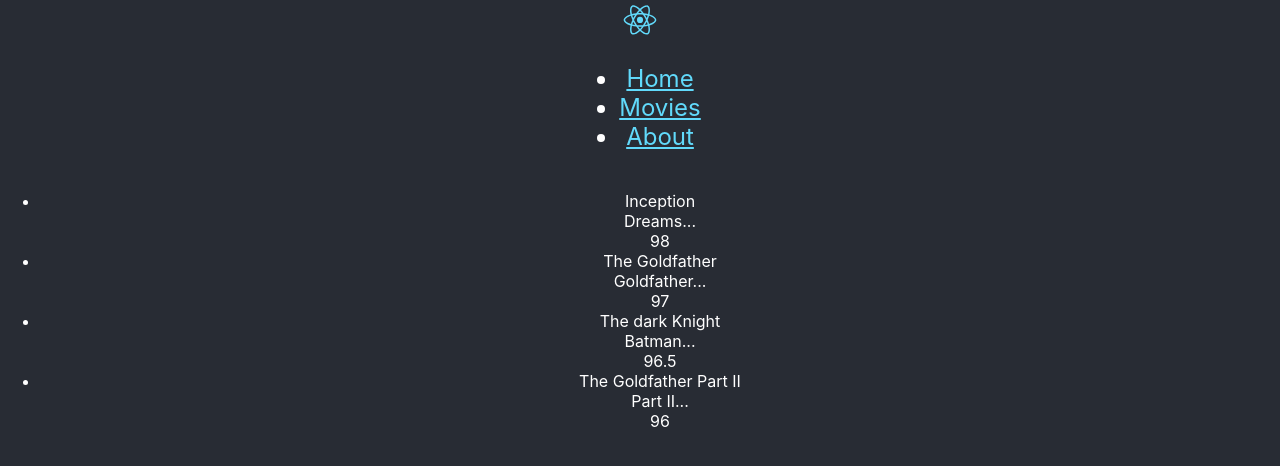
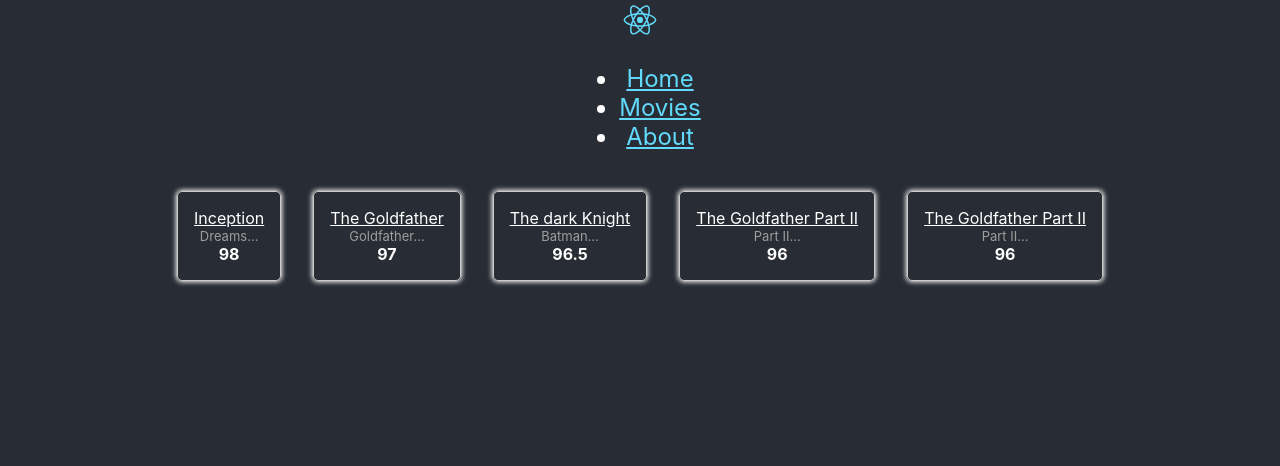
Before and after one commit to Anatoliy-13/films, a React (Create React App) app in the folder my-app/: page /movies in a window 1280 px wide. Shown: the top 466 px of the page. Built offline with nearby package versions, Linux system fonts and the light colour scheme.

Commit message:
feat:  add movie card

```diff
--- /dev/null
+++ b/my-app/src/featers/Movies/MovieCard.tsx
@@ -0,0 +1,19 @@
+import { Link } from "react-router-dom";
+
+
+interface MovieCardProps {
+    id: number;
+    title: string;
+    overviwe: string;
+    popularity: number;
+}
+
+export function MovieCard({ id, title, overviwe, popularity }: MovieCardProps) {
+    return (
+        <div className="movies-card">
+            <Link to={`/movies/${id}`}>{title}</Link>
+            <div className="movies-card-overviwe">{overviwe}</div>
+            <div className="movies-card-popularity">{popularity}</div>
+        </div>
+    )
+}
--- /dev/null
+++ b/my-app/src/featers/Movies/Movies.css
@@ -0,0 +1,27 @@
+.movies-list {
+    display: flex;
+    justify-content: center;
+}
+
+.movies-card {
+ margin: 1rem;
+ padding: 1rem;
+ display: flex;
+ flex-direction: column;
+ border: 1px solid #ccc;
+ border-radius: 5px;
+ box-shadow: 0px 0px 5px 1px;
+}
+
+.movies-card a {
+    color: white;
+}
+
+.movies-card-overviwe {
+    font-size: small;
+    color: #9e9e9e;
+}
+
+.movies-card-popularity {
+    font-weight: bold;
+}
--- a/my-app/src/featers/Movies/Movies.tsx
+++ b/my-app/src/featers/Movies/Movies.tsx
@@ -1,22 +1,28 @@
 import { RootState } from "../../Store";
 import { Movie } from "../../reducers/movies";
 import { connect } from "react-redux";
+import { MovieCard } from "./MovieCard";
+import "./Movies.css";
 
 interface MoviesProps {
     movies: Movie[]
 }
 
 function Movies({ movies }: MoviesProps) {
-    return <div>
-        <ul>
-            {movies.map((m) => (<li key={m.id}>
-                <div>{m.title}</div>
-                <div>{m.overviwe}</div>
-                <div>{m.popularity}</div>
-            </li>))
-            }
-         </ul>
-     </div>;
+    return (
+        <section>
+            <div className="movies-list">
+                {movies.map((m) => (
+                    <MovieCard
+                        key={m.id}
+                        id={m.id}
+                        title={m.title}
+                        overviwe={m.overviwe}
+                        popularity={m.popularity}
+                    />
+                ))}
+            </div>
+        </section>);
 }
 const mapStateToProps = (state: RootState) => ({
     movies: state.movies.top
--- a/my-app/src/reducers/movies.ts
+++ b/my-app/src/reducers/movies.ts
@@ -18,7 +18,8 @@ const initialState: MoviesState = {
         { id: 1, title: "Inception", popularity: 98, overviwe: "Dreams..." },
         { id: 2, title: "The Goldfather", popularity: 97, overviwe: "Goldfather..." },
         { id: 3, title: "The dark Knight", popularity: 96.5, overviwe: "Batman..." },
-        {id: 4, title: "The Goldfather Part II", popularity:96, overviwe: "Part II..."},
+        { id: 4, title: "The Goldfather Part II", popularity: 96, overviwe: "Part II..." },
+        {id: 5, title: "The Goldfather Part II", popularity:96, overviwe: "Part II..."},
     ]
 }
 
```
